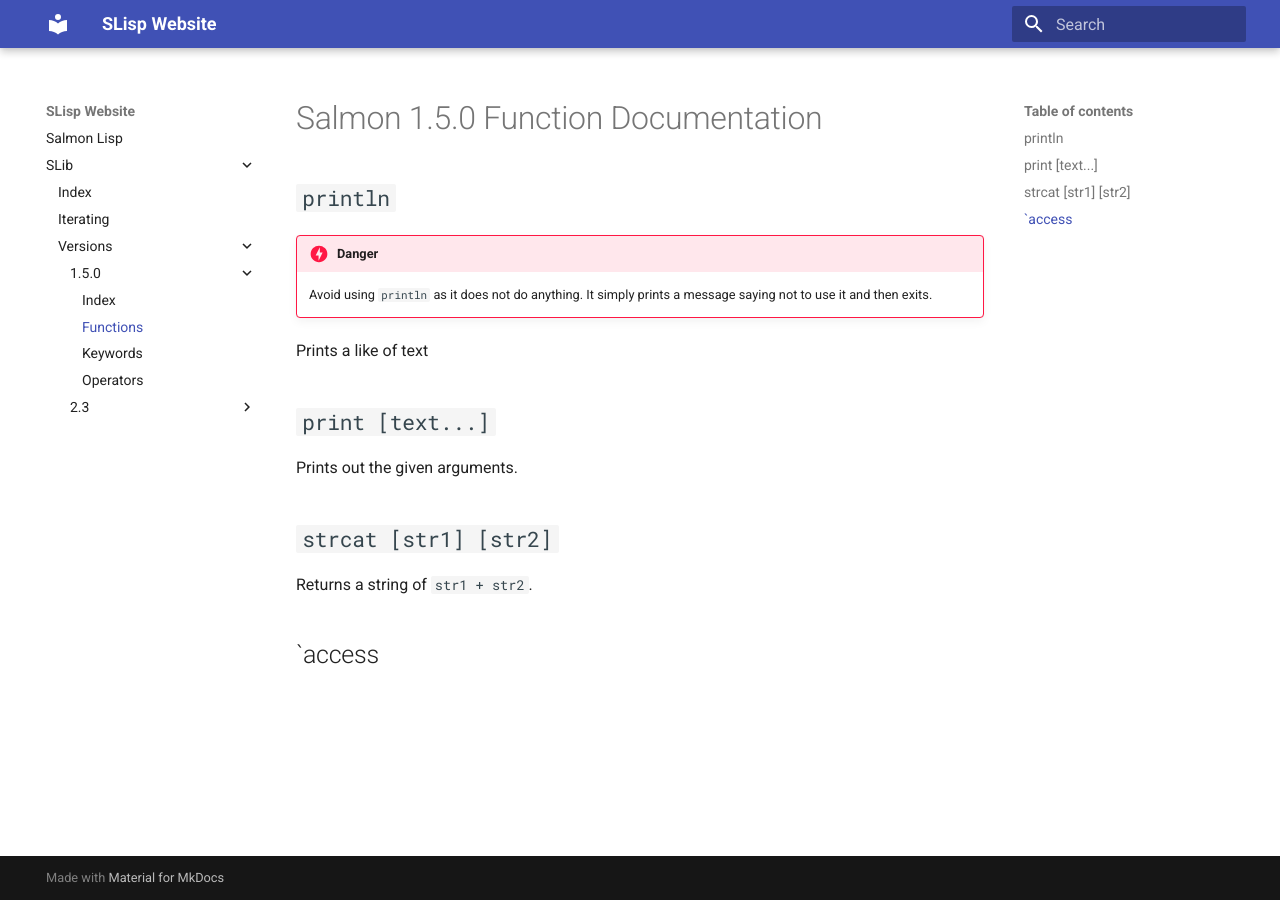
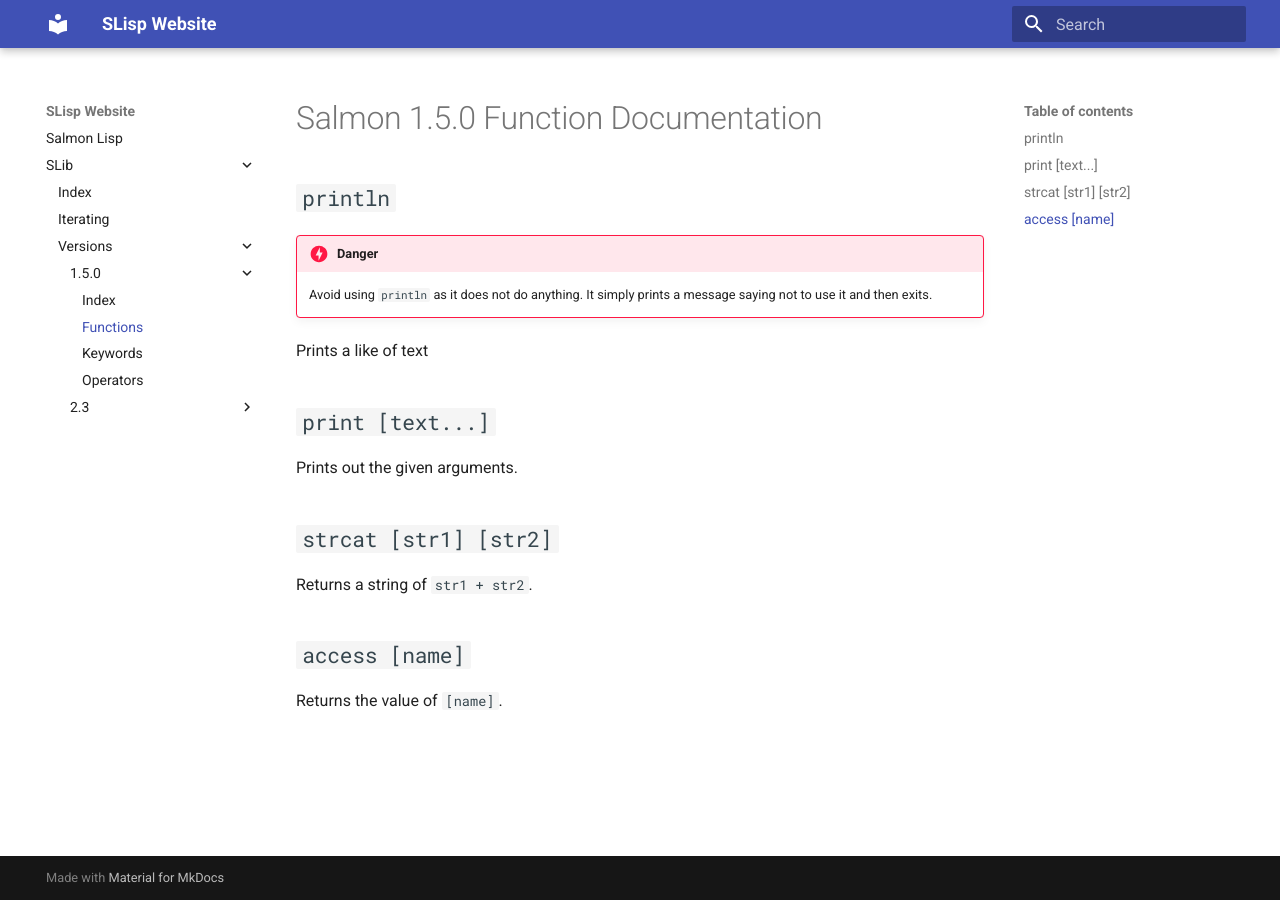
Before and after one commit to thekaigonzalez/slisp, an MkDocs documentation site: the page built from docs/SLib/versions/1.5.0/Functions.md, in a window 1280 px wide. Built offline with MkDocs 1.6.1 and Material for MkDocs 9.7.7, drawn with Linux system fonts in a browser that asks for light colours.

Commit message:
Additions

```diff
--- a/docs/SLib/versions/1.5.0/Functions.md
+++ b/docs/SLib/versions/1.5.0/Functions.md
@@ -22,4 +22,6 @@
 
 Returns a string of `str1 + str2`.
 
-## `access
+## `access [name]`
+
+Returns the value of `[name]`.
```
Also changed, not shown: docs/SLib/versions/1.5.0/index.md (+1 -1 lines).
